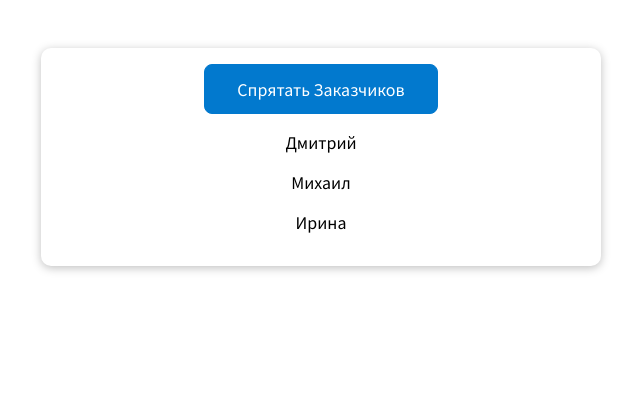
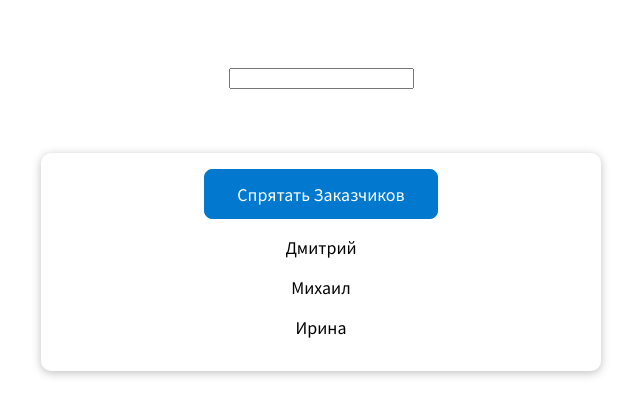
Before and after one commit to Vlad-Kudin/react-class-based-components, a React (Create React App) app: page / in a window 1280 px wide. Shown: the top 416 px of the page, without its empty margins (319-959 px from the left). Built offline with nearby package versions, Linux system fonts and the light colour scheme.

Commit message:
added CustomersFilter

```diff
--- a/src/App.js
+++ b/src/App.js
@@ -1,9 +1,9 @@
-import Customers from "./components/Customers";
+import CustomerFilter from "./components/CustomerFilter";
 
 function App() {
   return (
     <div>
-      <Customers />
+      <CustomerFilter />
     </div>
   );
 }
--- /dev/null
+++ b/src/components/CustomerFilter.js
@@ -0,0 +1,36 @@
+import { Fragment, useState, useEffect } from "react";
+import Customers from "./Customers";
+import styles from "./CustomerFilter.module.css";
+
+const DUMMY_CUSTOMERS = [
+  { id: "c1", name: "Дмитрий" },
+  { id: "c2", name: "Михаил" },
+  { id: "c3", name: "Ирина" },
+];
+
+const CustomerFilter = () => {
+  const [filteredCustomers, setFilteredCustomers] = useState(DUMMY_CUSTOMERS);
+  const [filter, setFilter] = useState("");
+
+  useEffect(() => {
+    setFilteredCustomers(
+      DUMMY_CUSTOMERS.filter((customer) => customer.name.includes(filter))
+    );
+  }, [filter]);
+
+  const filterHandler = (event) => {
+    setFilter(event.target.value);
+  };
+
+  return (
+    <Fragment>
+      <div className={styles.filter}>
+        <input type="search" onChange={filterHandler} />
+      </div>
+
+      <Customers customers={filteredCustomers} />
+    </Fragment>
+  );
+};
+
+export default CustomerFilter;
--- /dev/null
+++ b/src/components/CustomerFilter.module.css
@@ -0,0 +1,8 @@
+.filter {
+  margin: 3rem auto;
+  background-color: white;
+  padding: 1rem;
+  border-radius: 10px;
+  max-width: 35rem;
+  text-align: center;
+}
--- a/src/components/Customers.js
+++ b/src/components/Customers.js
@@ -2,12 +2,6 @@ import { Component } from "react";
 import Customer from "./Customer";
 
 import styles from "./Customers.module.css";
-
-const DUMMY_CUSTOMERS = [
-  { id: "c1", name: "Дмитрий" },
-  { id: "c2", name: "Михаил" },
-  { id: "c3", name: "Ирина" },
-];
 
 class Customers extends Component {
 
@@ -28,7 +22,7 @@ class Customers extends Component {
 
     const customersList = (
       <ul>
-        {DUMMY_CUSTOMERS.map((customer) => (
+        {this.props.customers.map((customer) => (
           <Customer key={customer.id} name={customer.name} />
         ))}
       </ul>
```
